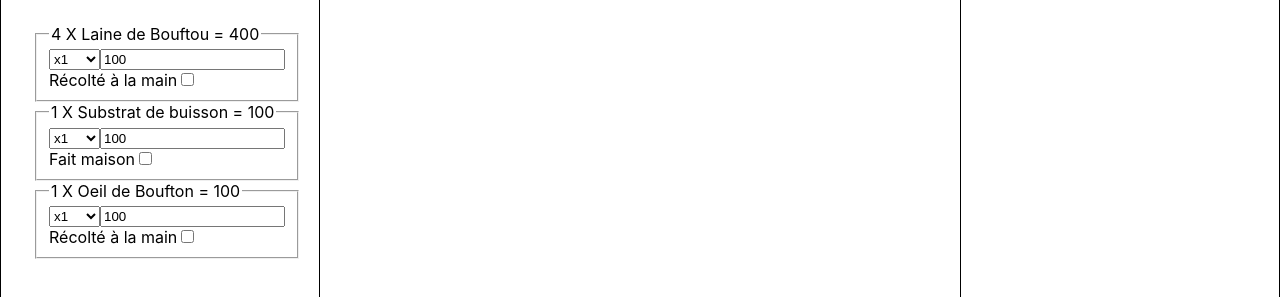
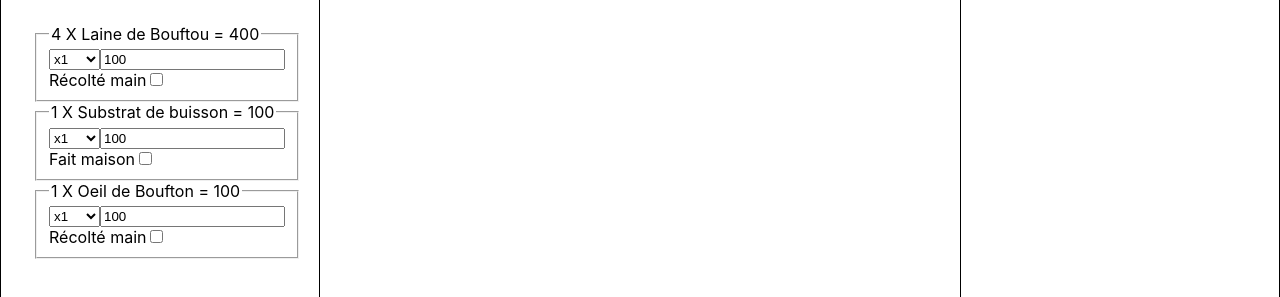
Before and after one commit to Kroustille/archibald, a Next.js app: page / in a window 1280 px wide. Shown: the part 181-478 px from the top of the page. Built offline with nearby package versions, Linux system fonts and the light colour scheme.

Commit message:
tech: refactor handpicked feature

```diff
--- a/components/item/ingredients/detail.tsx
+++ b/components/item/ingredients/detail.tsx
@@ -4,6 +4,7 @@ import { Ingredient } from '@/models/ingredient'
 import { ItemEditBatchSize } from '@/components/item/edit/batch-size'
 import { ItemEditPricePerBatch } from '@/components/item/edit/price-per-batch'
 import { ItemIngredientsEditIsHandcrafted } from '@/components/item/ingredients/edit/is-handcrafted'
+import { ItemIngredientsEditIsHandpicked } from '@/components/item/ingredients/edit/is-handpicked'
 import styles from './styles.module.css'
 import { useAppSelector } from '@/hooks/store'
 
@@ -20,15 +21,13 @@ export const ItemIngredientsDetail = ({ className, ingredient, onChange }: Props
     return null
   }
 
-  const checkbox_id = `ingredient-${ingredient.item_id}`;
-
   return <fieldset className={className}>
     <legend>{ingredient.count} X&nbsp;{item.label} = {ingredient.count * (ingredient.is_handcrafted ? ingredient.count * item_unit_price : item.pricePerBatch / item.batchSize)}</legend>
 
     <span className={styles.form}>
       {
         ingredient.is_handcrafted || ingredient.is_handpicked ?
-        <span>{item_unit_price * ingredient.count}</span> : <>
+        <span>{(ingredient.is_handpicked ? 0 : item_unit_price) * ingredient.count}</span> : <>
           <ItemEditBatchSize item={item} />
           <ItemEditPricePerBatch item={item}/>
         </>
@@ -36,18 +35,7 @@ export const ItemIngredientsDetail = ({ className, ingredient, onChange }: Props
     </span>
 
     {
-      item.ingredients?.length ? <ItemIngredientsEditIsHandcrafted ingredient={ingredient} onChange={onChange}/> : <span>
-        <label htmlFor={checkbox_id}>Récolté à la main</label>
-        <input
-          id={checkbox_id}
-          value={`${ingredient.is_handpicked}`}
-          type="checkbox"
-          onChange={() => onChange({
-            ...ingredient,
-            is_handpicked: !ingredient.is_handpicked
-          })}
-        />
-      </span>
+      item.ingredients?.length ? <ItemIngredientsEditIsHandcrafted ingredient={ingredient} onChange={onChange}/> : <ItemIngredientsEditIsHandpicked ingredient={ingredient} onChange={onChange}/>
     }
   </fieldset>
 }
--- a/components/item/ingredients/edit/is-handcrafted.tsx
+++ b/components/item/ingredients/edit/is-handcrafted.tsx
@@ -12,7 +12,7 @@ export const ItemIngredientsEditIsHandcrafted = ({ ingredient, onChange }: Props
   <label htmlFor={checkbox_id}>Fait maison</label>
   <input
     id={checkbox_id}
-    value={`${ingredient.is_handcrafted}`}
+    checked={ingredient.is_handcrafted}
     type="checkbox"
     onChange={() => onChange({
       ...ingredient,
--- a/components/item/ingredients/edit/is-handpicked.tsx
+++ b/components/item/ingredients/edit/is-handpicked.tsx
@@ -9,10 +9,10 @@ export const ItemIngredientsEditIsHandpicked = ({ ingredient, onChange }: Props)
   const checkbox_id = `ingredient-${ingredient.item_id}-handpicked`;
 
   return <span>
-  <label htmlFor={checkbox_id}>Fait maison</label>
+  <label htmlFor={checkbox_id}>Récolté main</label>
   <input
     id={checkbox_id}
-    value={`${ingredient.is_handpicked}`}
+    checked={ingredient.is_handpicked}
     type="checkbox"
     onChange={() => onChange({
       ...ingredient,
```
